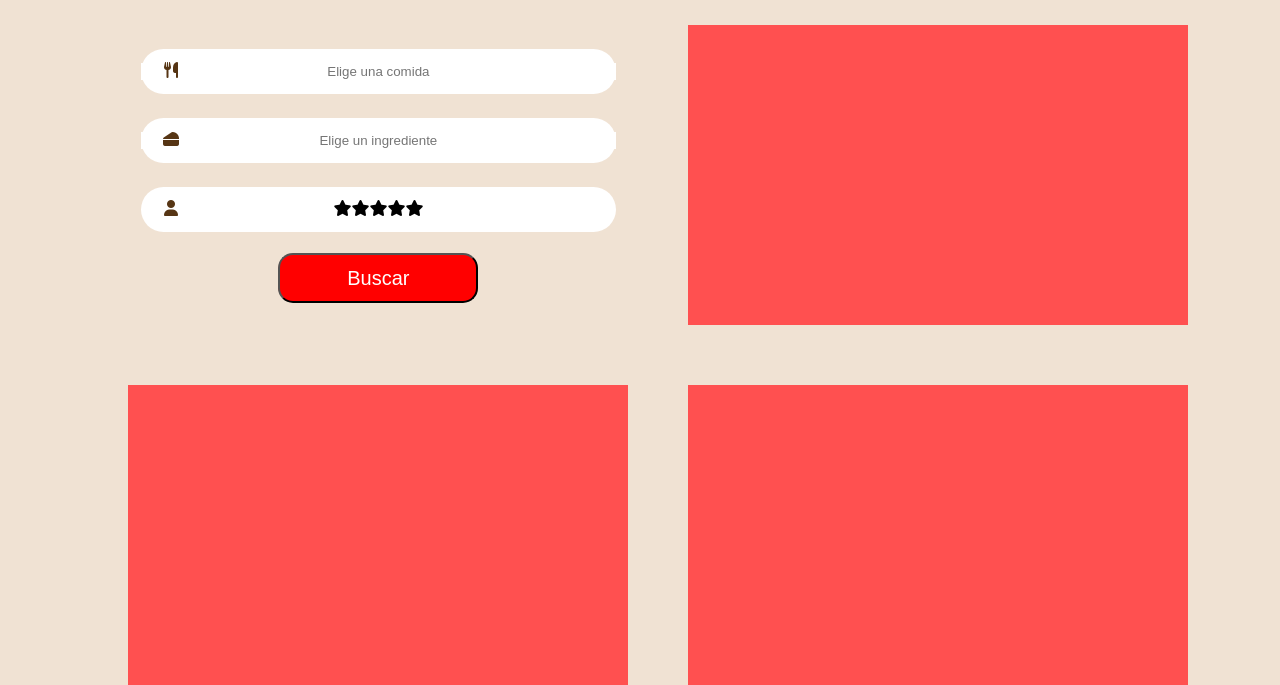
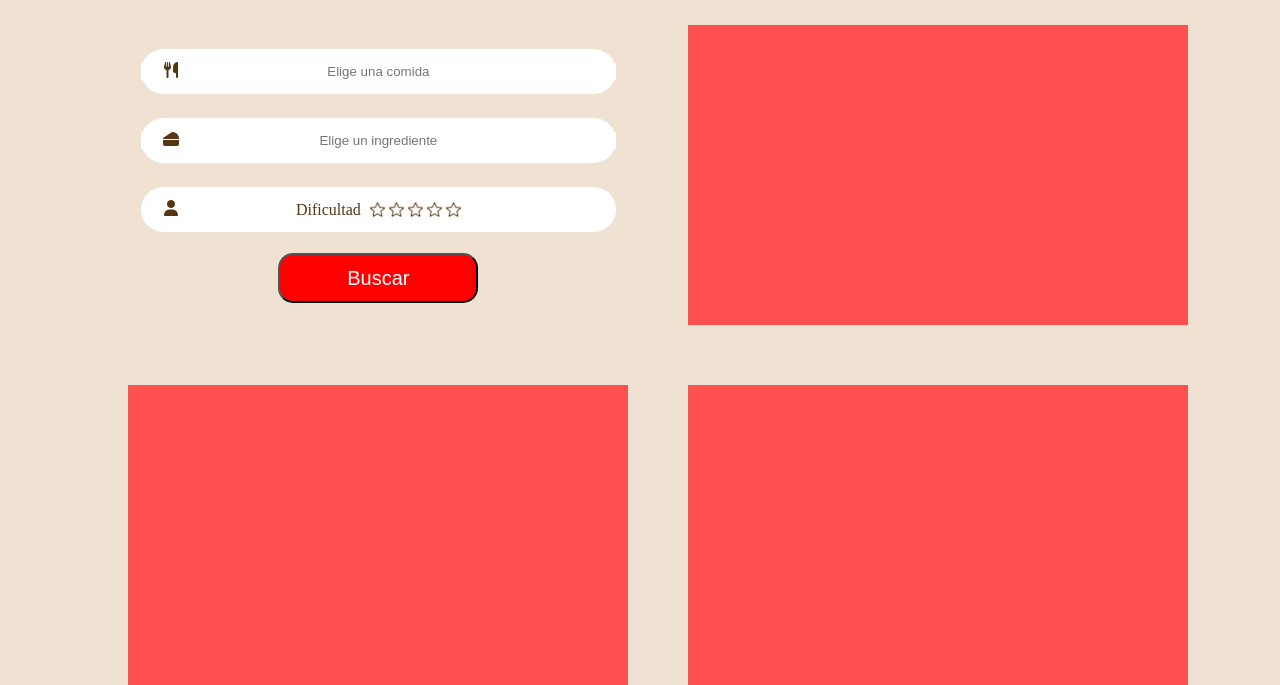
Before and after one commit to nicolasdeory/FoodScheduler, a PHP site: page /busqueda.php in a window 1280 px wide. Shown: the part 195-880 px from the top of the page. Run offline with PHP 8.4, Linux system fonts and the light colour scheme; some libraries are stand-ins or nearby versions.

Commit message:
Changed Stars

```diff
--- a/busqueda.php
+++ b/busqueda.php
@@ -54,15 +54,16 @@
                         <form>
                             <div class="rating">
                                 <input id="star1" name="star" type="radio" value="5" class="radio-btn hide" />
-                                <label for="star1"><i class="fas fa-star"></i></label>
+                                <label for="star1"><div class="star"></div></label>
                                 <input id="star2" name="star" type="radio" value="4" class="radio-btn hide" />
-                                <label for="star2"><i class="fas fa-star"></i></label>
+                                <label for="star2"><div class="star"></div></label>
                                 <input id="star3" name="star" type="radio" value="3" class="radio-btn hide" />
-                                <label for="star3"><i class="fas fa-star"></i></label>
+                                <label for="star3"><div class="star"></div></label>
                                 <input id="star4" name="star" type="radio" value="2" class="radio-btn hide" />
-                                <label for="star4"><i class="fas fa-star"></i></label>
+                                <label for="star4"><div class="star"></div></label>
                                 <input id="star5" name="star" type="radio" value="1" class="radio-btn hide" />
-                                <label for="star5"><i class="fas fa-star"></i></label>
+                                <label for="star5"><div class="star"></div></label>
+                                <div class="text" id="rating-label-text">Dificultad</div>
                                 <div class="clear"></div>
                             </div>
                         </form>
--- a/css/busqueda.css
+++ b/css/busqueda.css
@@ -123,10 +123,10 @@ html{
       .clear {
         float: none;
         clear: both;
-      } */
+      }
 
       .rating {
-          width: 90px;
+          width: auto;
           unicode-bidi: bidi-override;
           direction: rtl;
           text-align: center;
@@ -134,7 +134,6 @@ html{
       }
 
       .rating > label {
-          float: right;
           display: inline;
           padding: 0;
           margin: 0;
@@ -143,16 +142,32 @@ html{
           color: #000;
       }
 
-      .rating > label:hover,
-      .rating > label:hover ~ label,
-      .rating > input.radio-btn:checked ~ label {
-          color: #FFD700;
+      .rating > label:hover > .star,
+      .rating > label:hover ~ label > .star,
+      .rating > input.radio-btn:checked ~ label > .star {
+          background-image: url("../icons/star.png");
       }
 
-      .rating > label:hover:before,
+      .text {
+          display: inline-block;
+          margin-right: 5px;
+          transform: translateY(-2px);
+      }
+
+      .star{
+          margin-top: 5px;
+          color: #563514;
+          width: 15px;
+          height: 15px;
+          background-image: url("../icons/BorderStar.png");
+          display: inline-block;
+          background-size: cover;
+      }
+
+      /*.rating > label:hover:before,
       .rating > label:hover ~ label:before,
       .rating > input.radio-btn:checked ~ label:before,
-      /* .rating > input.radio-btn:checked ~ label:before {
+       .rating > input.radio-btn:checked ~ label:before {
           content: "\2605";
           position: absolute;
           left: 0;
```
Also changed, not shown: icons/BorderStar.png (added), icons/star (1).png (added), icons/star (1).svg (added), icons/star.png (added), icons/star.svg (added).
